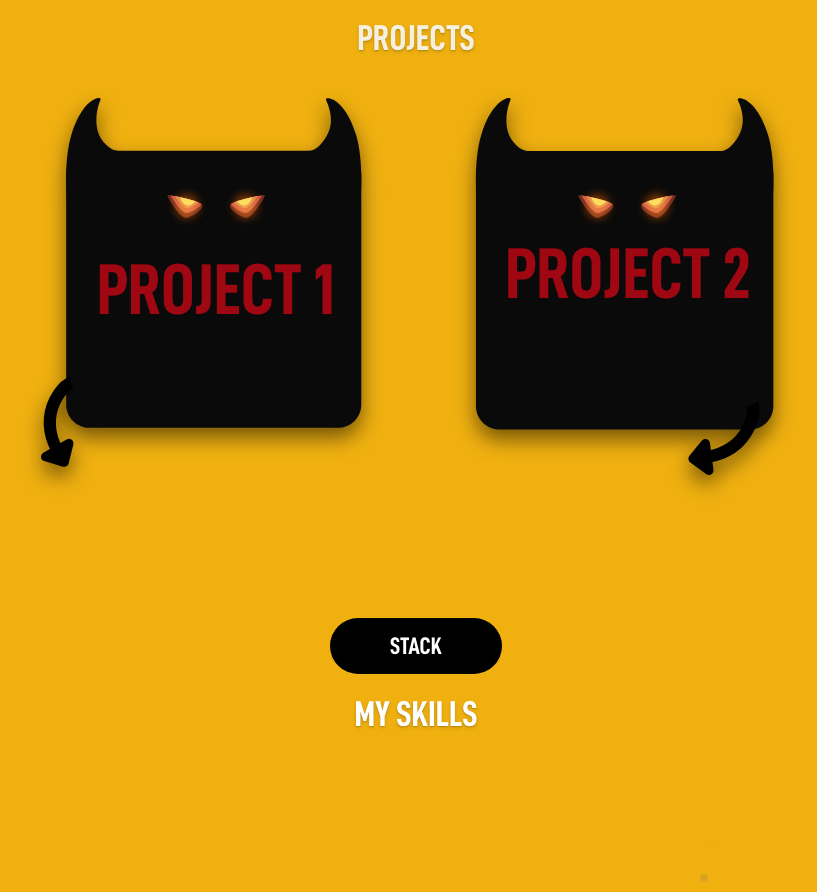
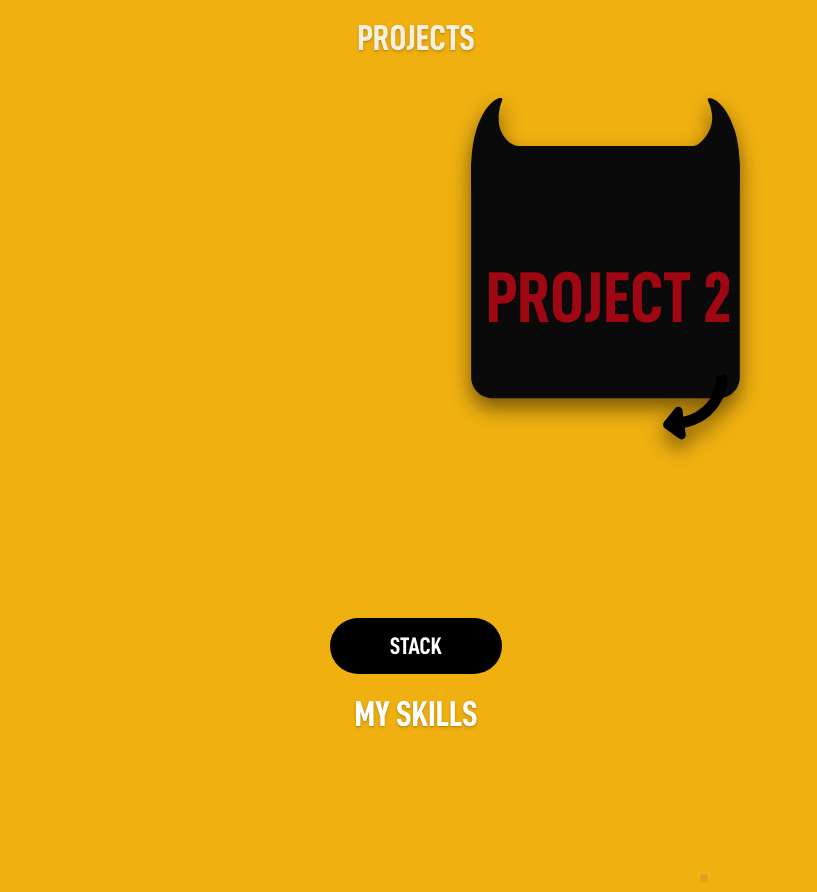
Before and after one commit to Keymor/portfolio-evil, a React (Vite) app: page / in a window 1280 px wide. Shown: the part 898-1790 px from the top of the page, without its empty margins (224-1041 px from the left). Built offline with nearby package versions, Linux system fonts and the light colour scheme.

Commit message:
position update

```diff
--- a/src/App.tsx
+++ b/src/App.tsx
@@ -48,17 +48,17 @@ function App() {
       <div className='w-fit self-center mx-auto bg-black text-white text-2xl px-15 py-3 rounded-4xl font-bold z-10'>MY WORK</div>
       <h1 className='w-fit text-4xl font-bold mx-auto text-shadow-md z-10 mt-5'>PROJECTS</h1>
       <div className='h-[50svh] flex flex-col w-screen sm:w-[1180px] sm:flex-row text-red-800 justify-center self-center gap-10 mt-10'>
-        <div onMouseEnter={() => setHover1(true)} onMouseLeave={() => setHover1(false)} className='sm:translate-0 -translate-x-1/20 z-10 relative hover:scale-120 duration-300 cursor-pointer drop-shadow-[0px_10px_10px_rgba(0,0,0,0.5)]'>
+        <div onMouseEnter={() => setHover1(true)} onMouseLeave={() => setHover1(false)} className='sm:translate-0 -translate-x-1/20 z-1 relative hover:scale-120 duration-300 cursor-pointer drop-shadow-[0px_10px_10px_rgba(0,0,0,0.5)]'>
           <div style={{ visibility: hover1 ? 'visible' : 'hidden', opacity: hover1 ? 1 : 0 }} className='bg-white rounded-2xl w-2/3 h-1/2 top-6/10 left-[55%] -translate-1/2 absolute inset-0 flex duration-300' />
-          <img src='/devil.svg' className='size-fit sm:size-[30svw]' />
-          <img src='/eyes.svg' className='size-20 sm:size-[8svw] absolute top-1/7 right-[31%] blink delay-300' />
-          <h1 style={{ visibility: hover1 ? 'hidden' : 'visible'}} className=' absolute top-3/10 right-4/9 translate-1/2 text-7xl font-bold whitespace-nowrap'>PROJECT 1</h1>
+          <img src='/devil.svg' className='size-fit sm:size-[27svw]' />
+          <img style={{visibility: hover1 ? 'visible' : 'hidden'}} src='/eyes.svg' className='size-20 sm:size-[8svw] absolute top-1/7 right-[31%] blink delay-300' />
+          <h1 style={{ visibility: hover1 ? 'hidden' : 'visible'}} className='absolute left-11/20 top-1/2 -translate-1/2 text-7xl font-bold whitespace-nowrap'>PROJECT 1</h1>
         </div>
         <div onMouseEnter={() => setHover2(true)} onMouseLeave={() => setHover2(false)} className='z-10 relative hover:scale-120 duration-300 cursor-pointer drop-shadow-[0px_10px_10px_rgba(0,0,0,0.5)]'>
           <div style={{ visibility: hover2 ? 'visible' : 'hidden', opacity: hover2 ? 1 : 0 }} className='bg-white rounded-2xl w-2/3 h-1/2 top-6/10 left-[49.3%] -translate-1/2 absolute inset-0 flex duration-300' />
-          <img src='/devil-1.svg' className='size-fit sm:size-[31.5svw]' />
-          <img src='/eyes.svg' className='size-20 sm:size-[8svw] absolute top-1/7 right-3/8 blinkTwo delay-1000' />
-          <h1 style={{ visibility: hover2 ? 'hidden' : 'visible'}} className=' absolute top-7/20 left-1/2 -translate-x-1/2 text-7xl font-bold whitespace-nowrap'>PROJECT 2</h1>
+          <img src='/devil-1.svg' className='size-fit sm:size-[28.5svw]' />
+          <img style={{visibility: hover2 ? 'visible' : 'hidden'}} src='/eyes.svg' className='size-20 sm:size-[8svw] absolute top-1/7 right-3/8 blinkTwo delay-1000' />
+          <h1 style={{ visibility: hover2 ? 'hidden' : 'visible'}} className=' absolute top-1/2 left-1/2 -translate-1/2 text-7xl font-bold whitespace-nowrap'>PROJECT 2</h1>
         </div>
       </div>
       <div className='h-[15svh]' />
@@ -69,4 +69,5 @@ function App() {
 }
 
 export default App
-//upd
+
+//fire in 16:9
```
